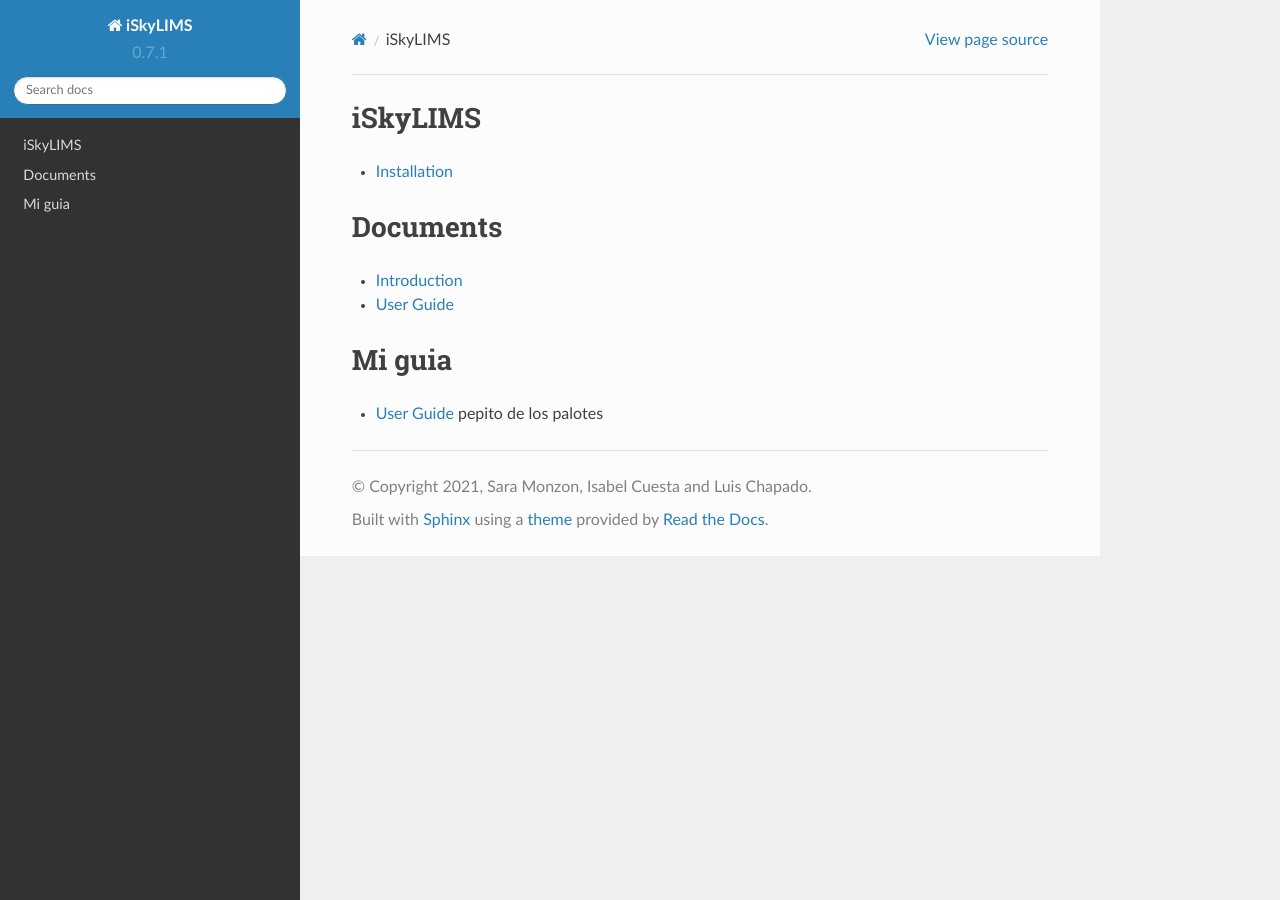
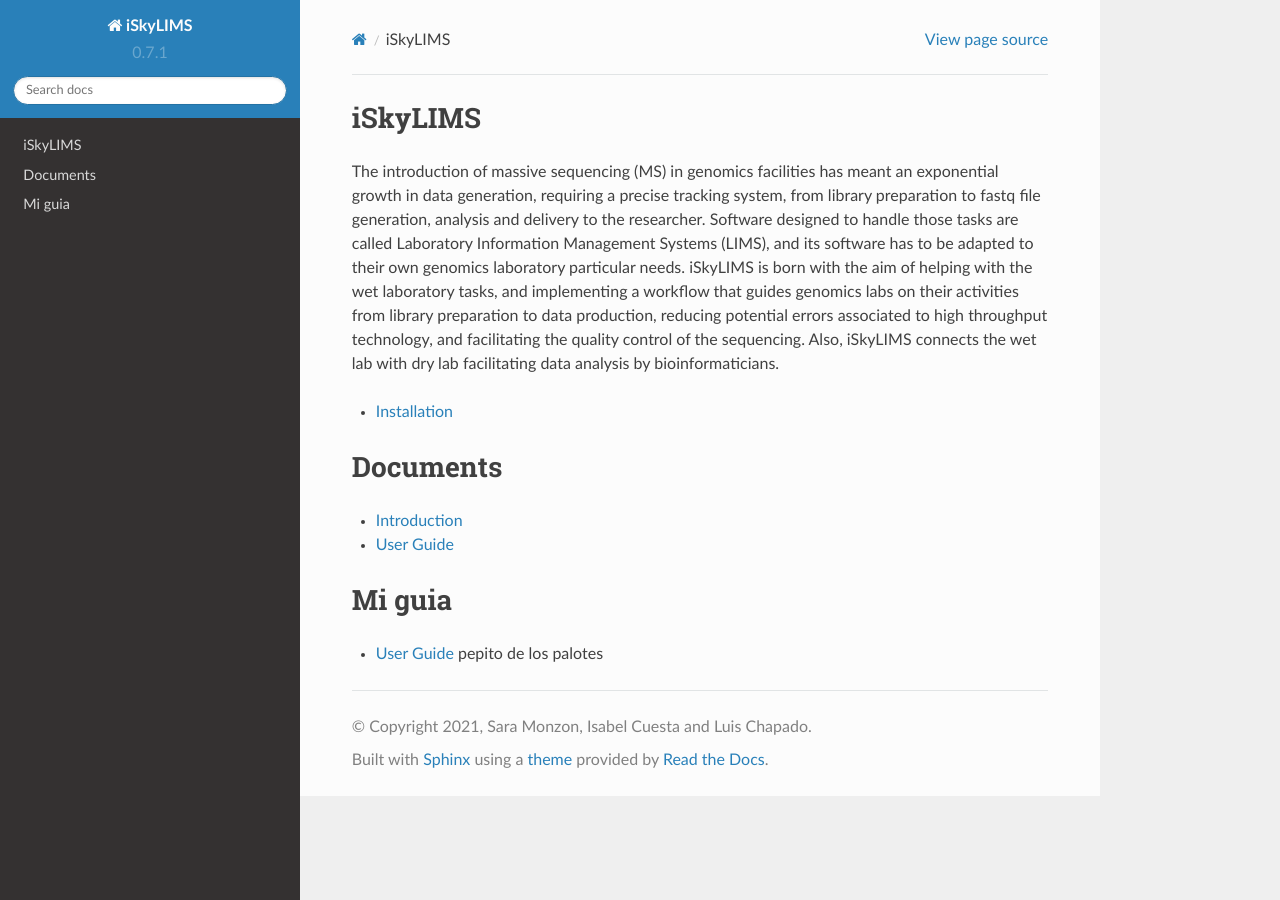
Before and after one commit to luissian/iSkyLIMS_documentation, a Sphinx documentation site: the page built from docs/index.md, in a window 1280 px wide. Built offline with Sphinx 7.4.7 and the Read the Docs theme 2.0.0, drawn with Linux system fonts in a browser that asks for light colours.

Commit message:
Update index.md

```diff
--- a/docs/index.md
+++ b/docs/index.md
@@ -1,5 +1,8 @@
 iSkyLIMS
 ------------
+The introduction of massive sequencing (MS) in genomics facilities has meant an exponential growth in data generation, requiring a precise tracking system, from library preparation to fastq file generation, analysis and delivery to the researcher. Software designed to handle those tasks are called Laboratory Information Management Systems (LIMS), and its software has to be adapted to their own genomics laboratory particular needs. iSkyLIMS is born with the aim of helping with the wet laboratory tasks, and implementing a workflow that guides genomics labs on their activities from library preparation to data production, reducing potential errors associated to high throughput technology, and facilitating the quality control of the sequencing. Also, iSkyLIMS connects the wet lab with dry lab facilitating data analysis by bioinformaticians.
+
+
 * [Installation](installation.md)
 
 Documents
```
